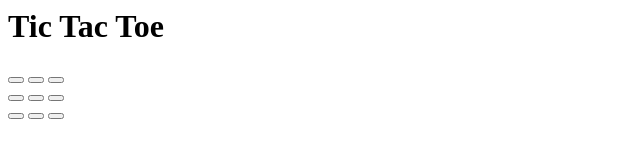
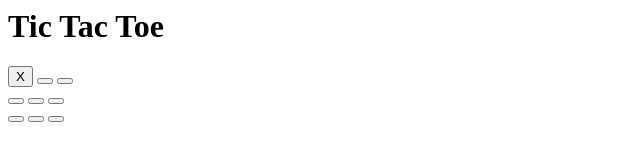
Before and after one commit to kfoley123/tictactoeJS, a plain HTML site: page index.html in a window 1280 px wide. Both pictures are taken after a click on the button 16 px from the left and 80 px from the top of the page. Shown: the full height of the page, 0-640 px from the left. Drawn offline with Linux system fonts and the light colour scheme.

Commit message:
changed alL buttons to have a class of button, created a variable to hold all of the buttons with the class of 'button'. Added a for loop which loops through all of the buttons and adds a click event listener that runs the placeMarker function. Place marker function changes the inner HTML of every button clicked on to X.

```diff
--- a/index.html
+++ b/index.html
@@ -4,17 +4,21 @@
     </head>
     <h1>Tic Tac Toe</h1>
     <div>
-        <button id="1A"></button>
-        <button id="1B"></button>
-        <button id="1C"></button>
+        <button class="button"></button>
+        <button class="button"></button>
+        <button class="button"></button>
         <br />
 
-        <button id="2A"></button>
-        <button id="2B"></button>
-        <button id="2C"></button>
+        <button class="button"></button>
+        <button class="button"></button>
+        <button class="button"></button>
         <br />
-        <button id="3A"></button>
-        <button id="3B"></button>
-        <button id="3C"></button>
+        <button class="button"></button>
+        <button class="button"></button>
+        <button class="button"></button>
     </div>
+
+    <footer>
+        <script src="script.js"></script>
+    </footer>
 </html>
--- /dev/null
+++ b/script.js
@@ -0,0 +1,14 @@
+// board
+//player turns X & O
+//win scenarios
+//trie scenario
+
+var buttons = document.getElementsByClassName("button");
+for (var i = 0; i < buttons.length; i++) {
+    console.log(buttons[i]);
+    buttons[i].addEventListener("click", placeMarker);
+}
+
+function placeMarker(e) {
+    e.target.innerHTML = "X";
+}
```
